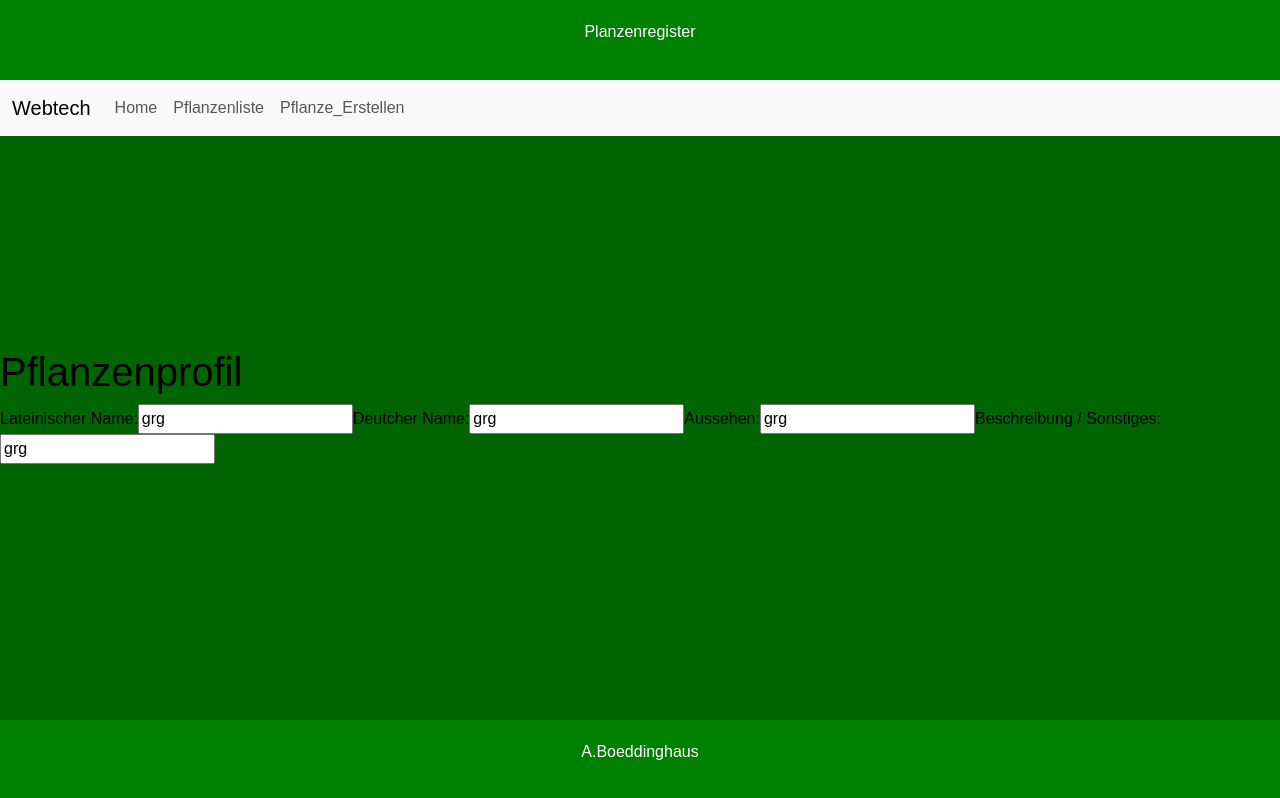
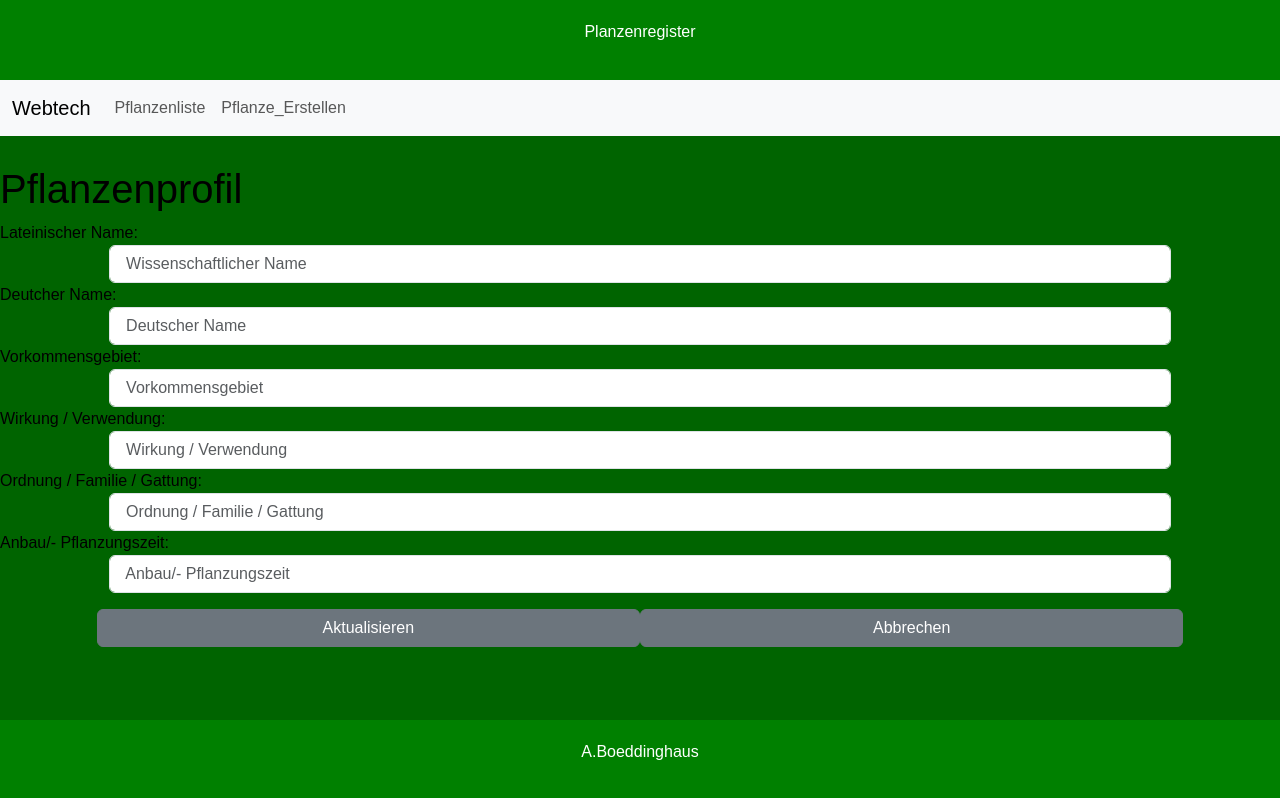
Before and after one commit to Skaldryn/WT-Projekt-Frontend-003, an Angular app: page /plant/home in a window 1280 px wide. Built offline with nearby package versions, Linux system fonts and the light colour scheme; no server answers.

Commit message:
working on updating the profile

```diff
--- a/src/app/app.config.ts
+++ b/src/app/app.config.ts
@@ -4,6 +4,7 @@
 import { routes } from './app.routes';
 import { HttpClientModule } from '@angular/common/http';
 
+
 export const appConfig: ApplicationConfig = {
   providers: [provideRouter(routes),
     importProvidersFrom(HttpClientModule)
--- a/src/app/app.routes.ts
+++ b/src/app/app.routes.ts
@@ -6,10 +6,12 @@
 import {ListComponent} from './list/list.component';
 import {ProfileComponent} from './profile/profile.component';
 import {MakeprofileComponent} from "./makeprofile/makeprofile.component";
+import {ReactiveFormsModule} from "@angular/forms";
+
 
 export const routes: Routes = [
 
-  { path: "home", component: HomeComponent},
+  { path: "", component: HomeComponent, pathMatch: 'full'},
   //{ path: "list", component: ListComponent},
   { path: "plant", component: ListComponent},
   //{ path: "profile", component: ProfileComponent},
@@ -18,7 +20,7 @@
 
 ];
 @NgModule({
-  imports: [RouterModule.forRoot(routes)],
+  imports: [RouterModule.forRoot(routes), ReactiveFormsModule],
   exports: [RouterModule]
 })
 export class AppRoutingModule { }
--- a/src/app/home/home.component.html
+++ b/src/app/home/home.component.html
@@ -1,7 +1,7 @@
 <body>
 
 
-<a class="nav-link" href="list"><button>Pflanzenliste</button></a>
+<a class="nav-link" href="plant"><button>Pflanzenliste</button></a>
 
 <a class="nav-link" href="makeprofile"><button>Pflanze Erstellen</button></a>
 </body>
--- a/src/app/list/list.component.css
+++ b/src/app/list/list.component.css
@@ -1,3 +1,7 @@
+
+@import url('../../../node_modules/bootstrap-icons/font/bootstrap-icons.css');
+
+
 h1{
   color: black;
   background-color: darkgreen;
@@ -19,3 +23,9 @@
   margin: 0;
   font-family: Arial, sans-serif;
 }
+thead{
+  color: white;
+}
+tr{
+  color: white;
+}
--- a/src/app/list/list.component.html
+++ b/src/app/list/list.component.html
@@ -63,20 +63,28 @@
     <tr>
       <th scope="col">Name</th>
       <th scope="col">Lat. Name</th>
-      <th scope="col">Mehr Infos</th>
+      <th scope="col">Profil</th>
       <th scope="col">Eintrag Löschen</th>
     </tr>
     </thead>
     <tbody>
 
-    <tr *ngFor="let plant of plants">
-      <td>{{ plant.dtName }}</td>
-      <td>{{ plant.latName }}</td>
+    <tr *ngFor="let plant of plants; let i = index; "  >
+      <td>{{ plant.dtname }}</td>
+      <td>{{ plant.latname }}</td>
 
 
       <!--
       <td><button class="btn btn-sm btn-danger" (click)="delete(plant.id)">delete</button></td>
       -->
+
+      <a [routerLink]="['/plant', plant.id]"> <span class=" bi bi-pencil-square px-5 "></span></a>
+
+      <span (click)="delete(plant.id)"  class=" bi bi-trash px-5 " ></span>
+
+
+
+
     </tr>
 
     </tbody>
--- a/src/app/list/list.component.ts
+++ b/src/app/list/list.component.ts
@@ -14,7 +14,7 @@
   selector: 'app-list',
   standalone: true,
   //imports: [CommonModule, RouterLink],
-  imports: [CommonModule],
+    imports: [CommonModule, RouterLink],
   templateUrl: './list.component.html',
   styleUrls: ['./list.component.css']
 })
@@ -48,8 +48,8 @@
   }
 
 
+
 /*
-
   delete(id: string): void {
     console.log('id', id)
     this.bs.deleteOnePlant(id).subscribe(
@@ -67,6 +67,11 @@
 
  */
 
+    // NUR VORRÜBERGEHEND!!!!!!!!  ZUM TESTEN!!!!!!!!!!!!!!!
+    delete(id: string): void {
+        console.log("id :" ,id );
+    }
+
 
 
 
--- a/src/app/nav/nav.component.html
+++ b/src/app/nav/nav.component.html
@@ -6,7 +6,7 @@
     </button>
     <div class="collapse navbar-collapse" id="navbarNavAltMarkup">
       <div class="navbar-nav">
-        <a class="nav-link" href="home">Home</a>
+        <!-- <a class="nav-link" href="home">Home</a> -->
         <a class="nav-link" href="plant">Pflanzenliste</a>
         <!-- <a class="nav-link" href="profile">Profil</a>-->
          <a class="nav-link" href="makeprofile">Pflanze_Erstellen</a>
--- a/src/app/profile/profile.component.html
+++ b/src/app/profile/profile.component.html
@@ -7,23 +7,86 @@
 <body>
 <header>
   <h1>Pflanzenprofil</h1>
+  <legend *ngIf="plant" class="mb-4">Eintrag von {{ plant.dtname }} aktualisieren
+</legend>
 </header>
-<div>
+<form [formGroup]="form" (ngSubmit)="update()">
+<div class="mb-3 row">
 
 
 
-  <label for="lat-name">Lateinischer Name:</label>
-  <input id="lat-name" name="lat-name" type="text" value="grg " readonly/>
 
-  <label for="dt-name">Deutcher Name:</label>
-  <input id="dt-name" name="dt-name" type="text" value="grg " readonly/>
+  <label for="latname">Lateinischer Name:</label>
+  <!--<input id="lat-name" name="lat-name" type="text" value="grg " readonly/> -->
 
-  <label for="description">Aussehen:</label>
-  <input id="description" name="description" type="text" value="grg " readonly/>
-
-  <label for="Information">Beschreibung / Sonstiges:</label>
-  <input id="Information" name="Information" type="text" value="grg " readonly/>
+  <div class="col-10">
+  <input type="text"  class="form-control" id="latname"
+         placeholder=" Wissenschaftlicher Name"
+         formControlName = "latnameControl"  />
+ </div>
 
 
+
+  <label for="dtname">Deutcher Name:</label>
+ <!-- <input id="dt-name" name="dt-name" type="text" value="grg " readonly/> -->
+
+  <div class="col-10">
+  <input type="text"  class="form-control" id="dtname"
+         placeholder=" Deutscher Name"
+         formControlName = "dtnameControl"  />
+  </div>
+
+
+
+  <label for="vgebiet">Vorkommensgebiet:</label>
+  <!-- <input id="description" name="description" type="text" value="grg " readonly/> -->
+
+  <div class="col-10">
+  <input type="text"  class="form-control" id="vgebiet"
+         placeholder=" Vorkommensgebiet"
+         formControlName = "vgebietControl"  />
+  </div>
+
+
+
+  <label for="verwend">Wirkung / Verwendung:</label>
+  <!-- <input id="Information" name="Information" type="text" value="grg " readonly/>    -->
+
+  <div class="col-10">
+  <input type="text"  class="form-control" id="verwend"
+         placeholder=" Wirkung / Verwendung"
+         formControlName = "verwendControl"  />
+  </div>
+
+  <label for="ofgattung">Ordnung / Familie / Gattung:</label>
+  <!-- <input id="Information" name="Information" type="text" value="grg " readonly/>    -->
+
+  <div class="col-10">
+  <input type="text"  class="form-control" id="ofgattung"
+         placeholder=" Ordnung / Familie / Gattung"
+         formControlName = "ofgattungControl"  />
+  </div>
+
+
+
+  <label for="anbauzeit">Anbau/- Pflanzungszeit:</label>
+  <!-- <input id="Information" name="Information" type="text" value="grg " readonly/>    -->
+
+
+  <div class="col-10">
+  <input type="text"  class="form-control" id="anbauzeit"
+         placeholder=" Anbau/- Pflanzungszeit"
+         formControlName = "anbauzeitControl"  />
+  </div>
+
 </div>
+
+  <div class = "row">
+
+    <button type="submit" class="col-5 btn btn-secondary">Aktualisieren</button>
+
+    <button type="button" class="col-5 btn btn-secondary" (click)="cancel() ">Abbrechen</button>
+
+  </div>
+</form>
 </body>
--- a/src/app/profile/profile.component.ts
+++ b/src/app/profile/profile.component.ts
@@ -1,12 +1,81 @@
-import { Component } from '@angular/core';
+import { Location } from '@angular/common';
+import { Component, OnInit} from '@angular/core';
+import { BackendService } from '../shared/backend.service';
+import { Plant } from '../shared/plant';
+import { RouterLink } from '@angular/router';
+import { CommonModule } from '@angular/common';
+import { Observable } from 'rxjs';
+import { ActivatedRoute } from '@angular/router';
+import {FormGroup, FormControl, ReactiveFormsModule} from '@angular/forms';
+
+import { RouterModule } from '@angular/router';
+
 
 @Component({
   selector: 'app-profile',
   standalone: true,
-  imports: [],
+  imports: [CommonModule, RouterLink, ReactiveFormsModule],
   templateUrl: './profile.component.html',
-  styleUrl: './profile.component.css'
+  styleUrls: ['./profile.component.css']
 })
-export class ProfileComponent {
+export class ProfileComponent implements OnInit {
+  id: string = '';
+  plant!: Plant;
+
+  form = new FormGroup({
+    dtnameControl : new FormControl<string>(''),
+    latnameControl : new FormControl<string>(''),
+    vgebietControl : new FormControl<string>(''),
+    beschrControl : new FormControl<string>(''),
+    verwendControl : new FormControl<string>(''),
+    ofgattungControl : new FormControl<string>(''),
+    anbauzeitControl : new FormControl<string>(''),
+
+
+
+  })
+
+  constructor(
+      private route: ActivatedRoute,
+      private bs: BackendService,
+      private location: Location
+  ) { }
+
+  ngOnInit(): void {
+    this.id = this.route.snapshot.paramMap.get('id') || '';
+    this.getOnePlant(this.id);
+  }
+
+  getOnePlant(id: string): void {
+    this.bs.getOnePlant(id).subscribe(
+        {
+          next: (response: Plant) => {
+            this.plant = response;
+            console.log(this.plant);
+            this.form.patchValue({
+              dtnameControl: this.plant?.dtname,
+              latnameControl: this.plant?.latname,
+              vgebietControl: this.plant?.vgebiet,
+              beschrControl: this.plant?.beschr,
+              verwendControl: this.plant?.verwend,
+              ofgattungControl: this.plant?.ofgattung,
+              anbauzeitControl: this.plant?.anbauzeit,
+            })
+            return this.plant;
+          },
+          error: (err) => console.log(err),
+          complete: () => console.log('getOnePlant() completed')
+        });
+  }
+
+  update():void
+  {
+
+  }
+
+  cancel(): void
+  {
+
+  }
 
 }
--- a/src/app/shared/backend.service.ts
+++ b/src/app/shared/backend.service.ts
@@ -12,21 +12,21 @@
 
 export class BackendService {
 
- // backendUrl = 'http://localhost:4000';
+  backendUrl = 'http://localhost:4000';
 
-    baseUrl = 'http://localhost:4000/plants';
+    //baseUrl = 'http://localhost:4000/plants';
 
   constructor(private http: HttpClient) { }
 
   // get all Plants
   getAllPlants(): Observable<Plant[]>
   {
-    //let endpoint = '/plants';
-    //return this.http.get<Plant[]>(this.backendUrl + endpoint);
-      return this.http.get<Plant[]>(this.baseUrl);
+    let endpoint = '/plants';
+    return this.http.get<Plant[]>(this.backendUrl + endpoint);
+      //return this.http.get<Plant[]>(this.baseUrl);
   }
 
-  /*
+
   // delete one Plant
   deleteOnePlant(id:string): Observable<any>
   {
@@ -57,6 +57,6 @@
   }
 
 
-   */
+
 
 }
```
Also changed, not shown: src/app/shared/plant.ts (+4 -4 lines).
